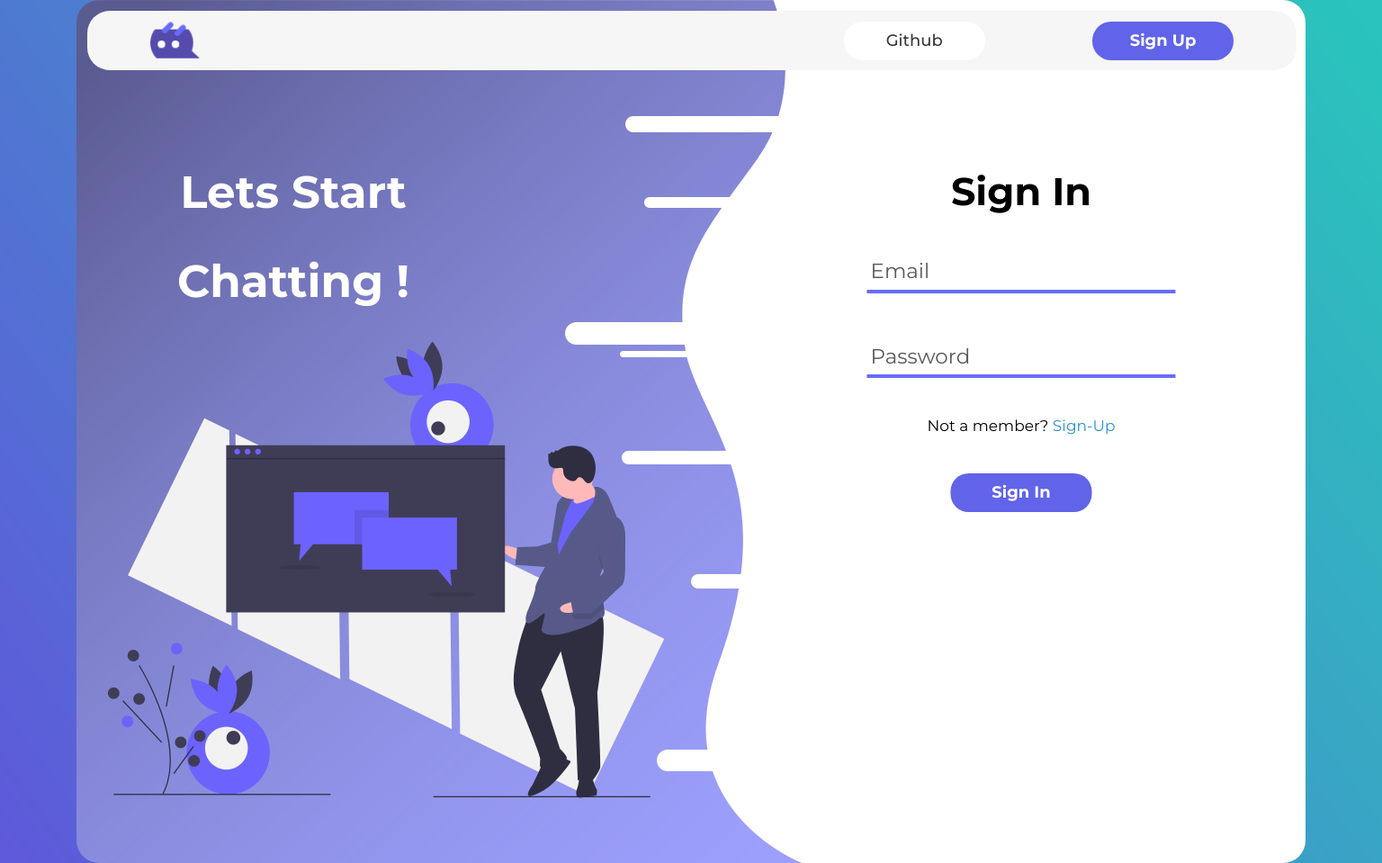
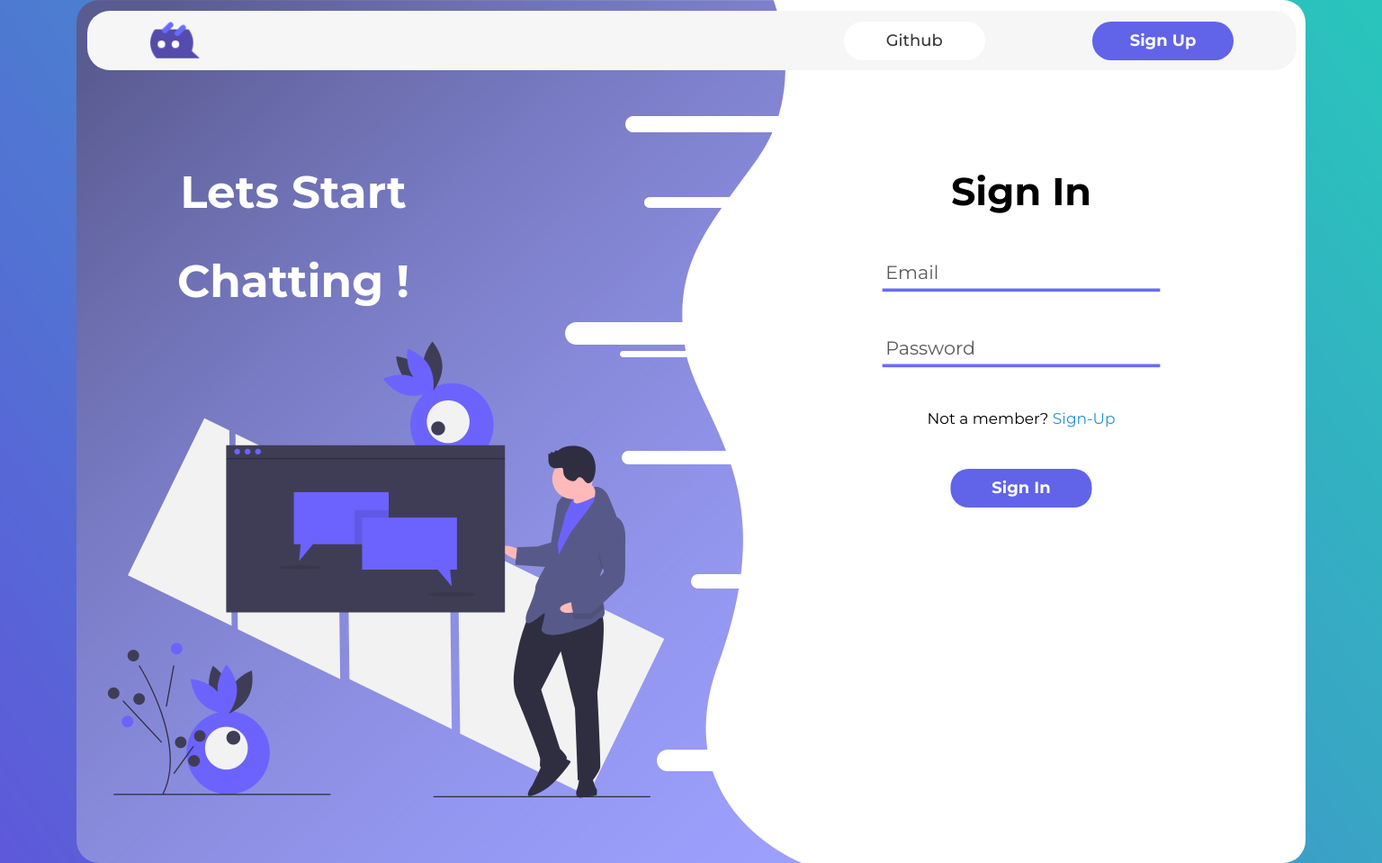
Before and after one commit to IceBreak-github/ChatApp, a Django app: template Chat/templates/index.html in a window 1536 px wide. Shown: the whole page at 90% size. Run offline with Django 3.2, Linux system fonts and the light colour scheme; the template is opened without the code that fills it, so the values that code supplies are empty.

Commit message:
Authentication update

```diff
--- a/Chat/static/css/form.css
+++ b/Chat/static/css/form.css
@@ -6,6 +6,7 @@ form .txt_field{
   width: 171px;
   height: 27px;
   justify-self: center;
+  transform: scale(0.9);
 }
 .txt_field input{
   width: 171px;
@@ -58,7 +59,7 @@ form .txt_field{
 }
 .signup_link{
   margin: 20px 0;
-    margin-top: 13px;
+  margin-top: 0px;
   text-align: center;
   font-size: 8px;
 }
@@ -78,7 +79,7 @@ form .txt_field{
   form .txt_field{
     border-bottom: 3px solid #686CFC;
     margin: 3px 0;
-      margin-top: 30px;
+    margin-top: 20px;
     width: 267px;
     height: 30px;
   }
@@ -100,7 +101,7 @@ form .txt_field{
     font-size: 14px !important;
   }
   .signup_link{
-      margin-top: 24px;
+    margin-top: 12px;
     font-size: 13px;
   }
   .txt_field span::before{
@@ -112,7 +113,7 @@ form .txt_field{
   form .txt_field{
     border-bottom: 4px solid #686CFC;
     margin: 0px 0;
-      margin-top: 56.2px;
+    margin-top: 43px;
     width: 343px;
     height: 37px;
   }
```
Lines whose indentation alone changed are shown as unchanged.
